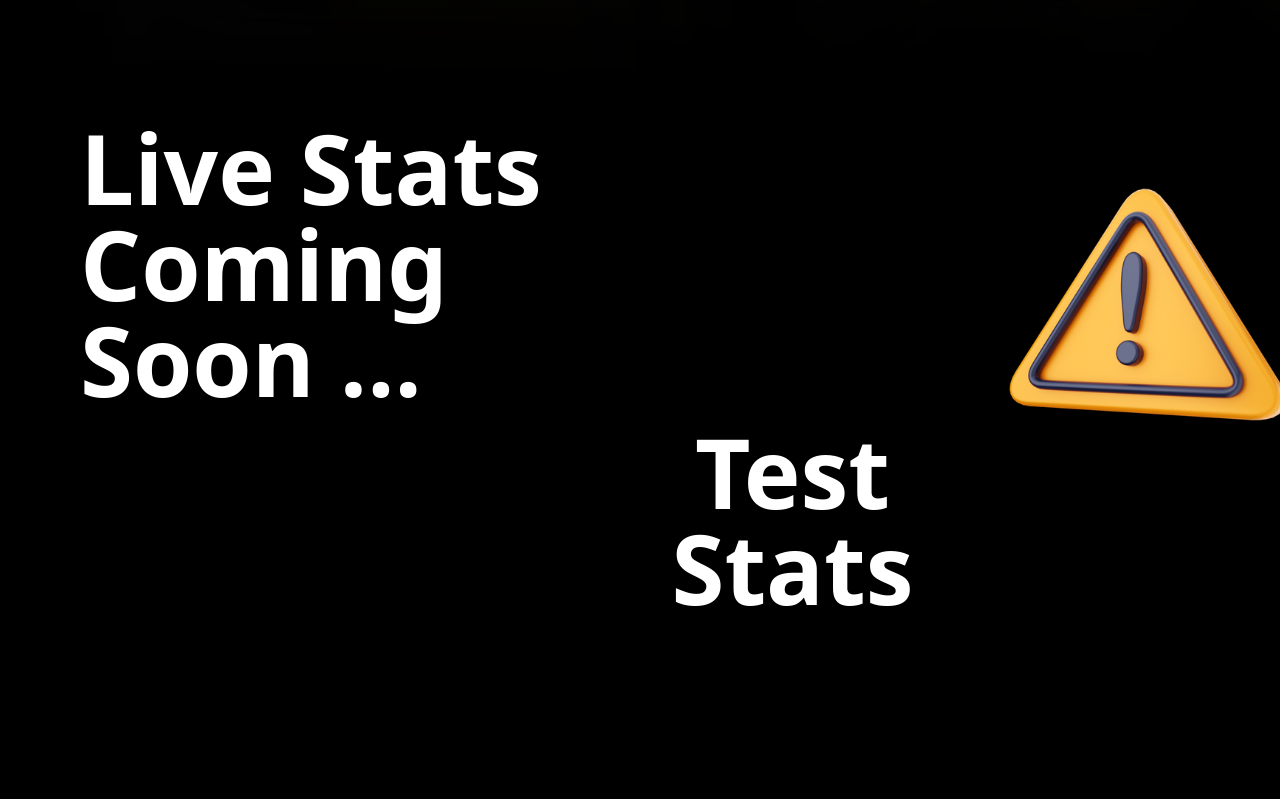
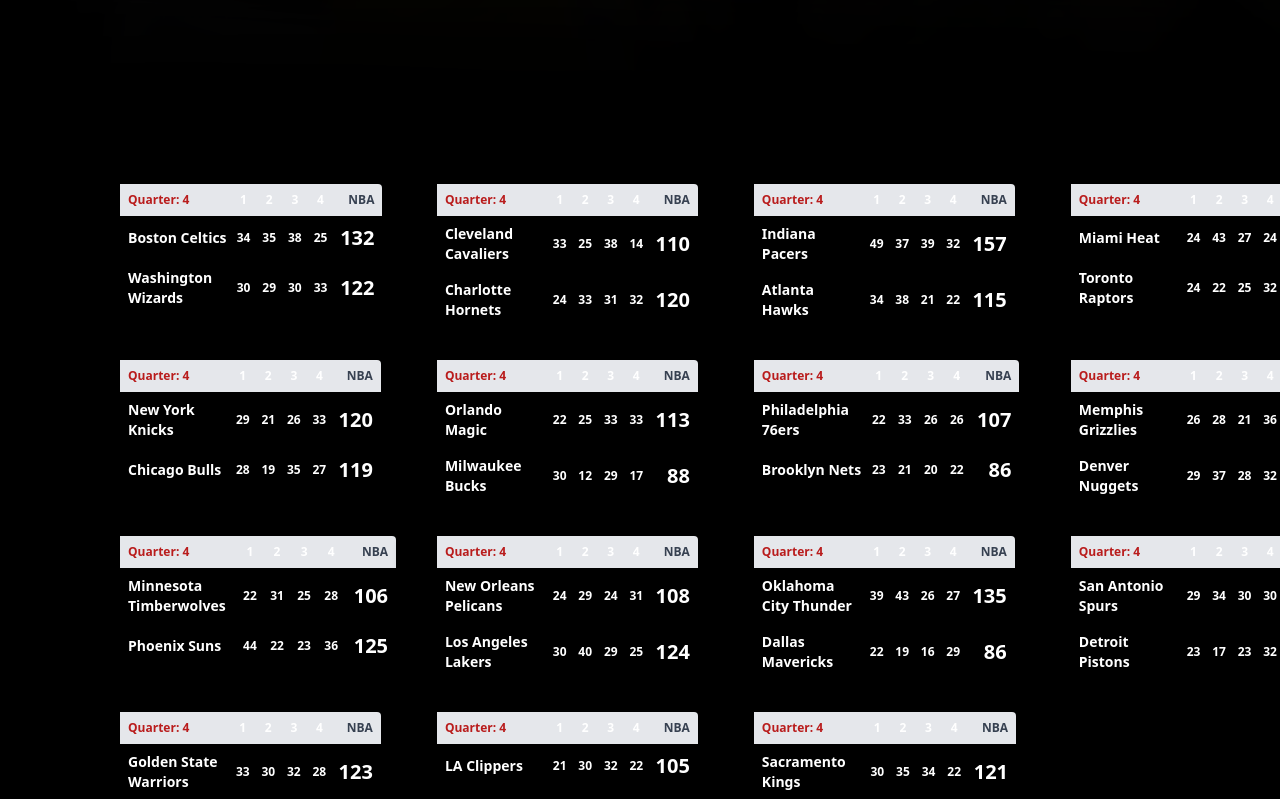
Before and after one commit to Al3xand3r11/WhatsthePlay-app, a React (Vite) app: page / in a window 1280 px wide. Shown: the part 680-1479 px from the top of the page. Built offline with nearby package versions, Linux system fonts and the light colour scheme.

Commit message:
backend update

```diff
--- a/src/components/Stats/rawStats.json
+++ b/src/components/Stats/data.js
@@ -1,3 +1,4 @@
+export default [
 {
   "get": "games/",
   "parameters": { "date": "2024-04-14" },
@@ -906,3 +907,4 @@
     }
   ]
 }
+]
--- a/src/components/Stats/index.jsx
+++ b/src/components/Stats/index.jsx
@@ -1,15 +1,10 @@
-import Caution from '../../images/icons/caution-sign.png'
 import StatsCall from './statsCall';
 const Stats = () => {
     return (
         <div id="Stats" className='bg-black w-full h-screen bg-cover bg-center flex-row flex'>
         <div className="flex pl-20 items-left justify-left text-white font-extrabold text-8xl">
-            <h1>Live Stats <br/> Coming Soon ...</h1>
             <StatsCall/>
 
-        </div>
-        <div>
-            <img src={Caution} className="justify-right items-end w-100 h-100 " />
         </div>
     </div>
     );
--- a/src/components/Stats/statsCall.jsx
+++ b/src/components/Stats/statsCall.jsx
@@ -1,31 +1,88 @@
 import axios from "axios";
-import { useCallback } from "react";
+import { useState, useEffect } from "react";
+import data from "./data";
+const StatsCall = ({}) => {
+  const [dailyStats, setDailyStats] = useState();
 
-const StatsCall = () => {
-  //const [dailyStats, setDailyStats] = useState(null)
-
-  const pullStats = useCallback(() => {
+  {/*const pullStats = async() => {
     const config = {
       method: 'get',
       url: 'http://localhost:8000/',
     };
 
+    await
     axios(config)
     .then(function (response) {
-      console.log(JSON.stringify(response.data));
+      const finalStats = (response.data);
+      setDailyStats(finalStats);
     })
     .catch(function (error) {
       console.log(error);
     });
-  })
+
+    }
+
+  useEffect(() => {
+    pullStats();
+
+    setInterval(pullStats, 1000 * 60 * 60)
+  })*/}
+
+  console.log(data[0].response.map((answer) => answer.scores ));
+
+return(
+
+  <div className="flex flex-col md:flex-row items-center justify-center  ">
+  <div className="grid grid-cols-2 sm:grid-cols-2 md:grid-cols-2 lg:grid-cols-4 gap-4">
+  { data[0].response.map((answer) =>
+  <div class="mx-auto my-2 max-w-md rounded overflow-hidden shadow-md text-xs pl-10">
+  <div class="flex bg-gray-200 px-2 py-2">
+    <div class="w-5/12 text-gray-700 text-left text-red-700">Quarter: {answer.periods.current}</div>
+    <div class="w-5/12 flex justify-end items-center">
+      <p class="w-8 px-2 text-center">1</p>
+      <p class="w-8 px-2 text-center">2</p>
+      <p class="w-8 px-2 text-center">3</p>
+      <p class="w-8 px-2 text-center">4</p>
+    </div>
+    <div class="w-1/6 text-gray-700 text-right">NBA</div>
+  </div>
+
+  <div class="flex px-2 py-2 items-center">
+    <div class="w-5/12 flex">
+        <div class="flex flex-col">
+        <p class="text-sm font-bold">{answer.teams.home.name}</p>
+      </div>
+    </div>
+    <div class="w-5/12 flex justify-end items-center">
+      <p class="w-8 px-1 text-center">{answer.scores.home.linescore[0]}</p>
+      <p class="w-8 px-1 text-center">{answer.scores.home.linescore[1]}</p>
+      <p class="w-8 px-1 text-center">{answer.scores.home.linescore[2]}</p>
+      <p class="w-8 px-1 text-center">{answer.scores.home.linescore[3]}</p>
+    </div>
+    <p class="w-1/6 text-lg sm:text-xl font-bold text-right">{answer.scores.home.points}</p>
+  </div>
+
+  <div class="flex px-2 py-2 items-center">
+    <div class="w-5/12 flex">
+      <div class="flex flex-col">
+        <p class="text-sm font-bold">{answer.teams.visitors.name}</p>
+      </div>
+    </div>
+    <div class="w-5/12 flex justify-end items-center">
+      <p class="w-8 px-1 text-center">{answer.scores.visitors.linescore[0]}</p>
+      <p class="w-8 px-1 text-center">{answer.scores.visitors.linescore[1]}</p>
+      <p class="w-8 px-1 text-center">{answer.scores.visitors.linescore[2]}</p>
+      <p class="w-8 px-1 text-center">{answer.scores.visitors.linescore[3]}</p>
+    </div>
+    <p class="w-1/6 text-lg sm:text-xl font-bold text-right">{answer.scores.visitors.points}</p>
+  </div>
+
+</div>
+)}
+</div>
+</div>
 
 
-return(
-  <>
-    <button onClick={pullStats}>
-      Test Stats
-    </button>
-  </>
 )
 
 };
```
Also changed, not shown: index.js (deleted, +0 -39 lines), src/components/Stats/StatsItem.jsx (added), 1 other file (tests, documents, lock files or other folders).
